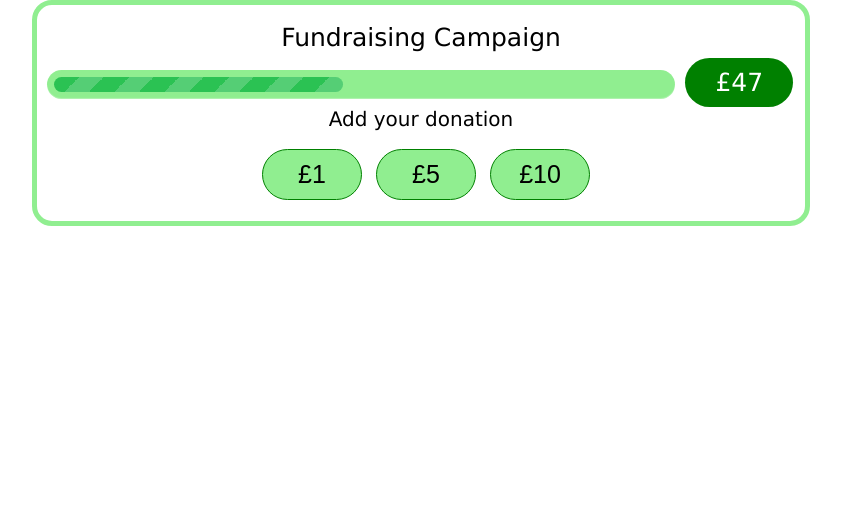
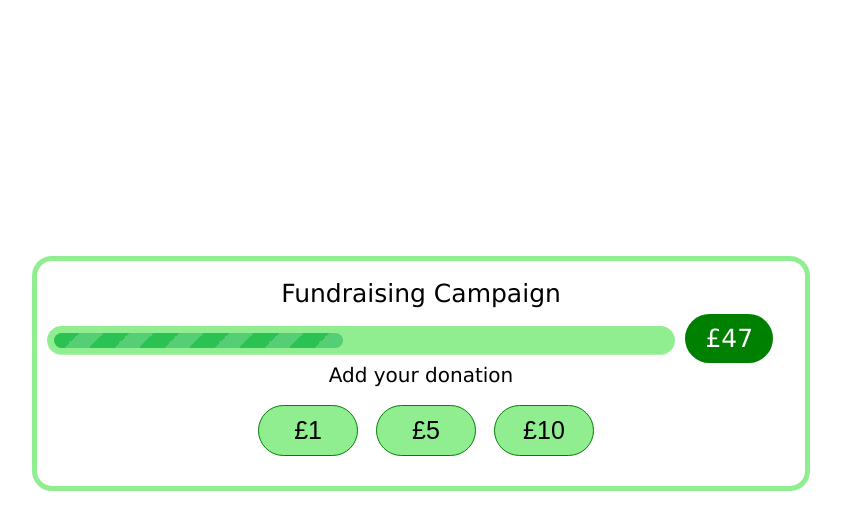
Before and after one commit to maciejk77/ui-animation-test, a plain HTML site: page index.html in a window 1280 px wide. Shown: the whole page, without its empty margins (219-1060 px from the left). Drawn offline with Linux system fonts and the light colour scheme.

Commit message:
App completed

```diff
--- a/css/styles.css
+++ b/css/styles.css
@@ -3,21 +3,22 @@
 .layout {
   border: 5px solid lightgreen;
   border-radius: 20px;
+  font-family: Verdana;
+  font-size: 25px;
   height: 30%;
-  margin: 0 auto;
+  margin: 20% auto;
+  min-width: 750px;
   width: 60%;
 }
 
 .layout__title {
-  font-family: Verdana;
-  font-size: 25px;
   padding: 20px;
   text-align: center;
 }
 
 .layout__message {
+  clear: both;
   font-size: 20px;
-  font-family: Verdana;
   margin: 0 auto 20px;
   text-align: center;
   width: 600px;
@@ -35,16 +36,15 @@
 
 /* base button styles - shared by all buttons */
 .button {
+  background-color: lightgreen;
+  border: 1px solid green;
+  border-radius: 30px;
+  color: black;
+  font-size: 25px;
+  padding: 10px;
   margin: 0 0 5px 10px;
+  text-transform: capitalize;
   width: 100px;
-  padding: 10px;
-  border: 1px solid green;
-  border-radius: 2px;
-  text-transform: capitalize;
-  color: black;
-  background-color: lightgreen;
-  font-size: 25px;
-  border-radius: 30px;
 }
 
 /* display/counter */
@@ -57,9 +57,8 @@
   border-radius: 30px;
   color: white;
   display: inline;
-  font-family: Verdana;
-  font-size: 25px;
-  padding: 10px 30px;
+  padding: 10px 20px;
+  width: 20%;
 }
 
 /* bar formatting */
```
Also changed, not shown: app.js (+0 -8 lines), img/screenshot2.png (added).
